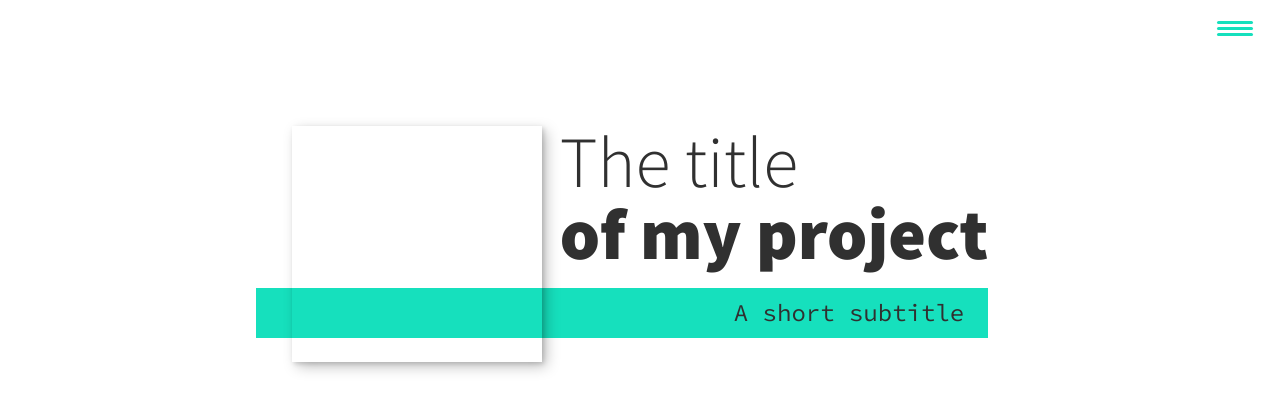
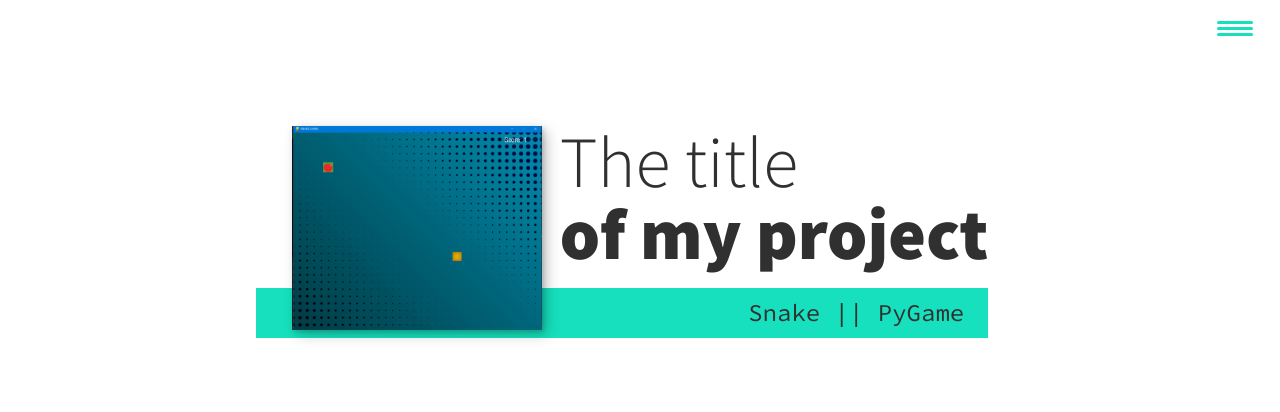
Before and after one commit to HridoyAlam/Portfoilio_html_css_javascripte, a plain HTML site: page portfolio-item.html in a window 1280 px wide. Shown: the top 412 px of the page. Drawn offline with nearby package versions, Linux system fonts and the light colour scheme.

Commit message:
Games project added

```diff
--- a/portfolio-item.html
+++ b/portfolio-item.html
@@ -36,13 +36,13 @@
             <h1 class="section__title section__title--intro">
                 The title <strong>of my project</strong>
             </h1>
-            <p class="section__subtitle section__subtitle--intro">A short subtitle</p>
-            <img src="img/portfolio-01.jpg" alt="" class="intro__img">
+            <p class="section__subtitle section__subtitle--intro">Snake || PyGame</p>
+            <img src="img/pygame.png" alt="" class="intro__img">
         </section>
 
         <div class="portfolio-item-individual">
             <p>Voluptatibus, soluta blanditiis! Incidunt ea unde itaque illo molestiae eligendi sint culpa nobis voluptas sapiente voluptate, magnam ipsum eius earum?</p>
-            <img src="img/portfolio-details.jpg" alt="">
+            <img src="img/img/pygame.png" alt="">
             <p>Lorem, ipsum dolor sit amet consectetur adipisicing elit. Saepe et amet tenetur! Fugit sequi optio corrupti fugiat ducimus consequatur incidunt?</p>
             <p>Voluptatibus, soluta blanditiis! Incidunt ea unde itaque illo molestiae eligendi sint culpa nobis voluptas sapiente voluptate, magnam ipsum eius earum?</p>
         </div>
```
Also changed, not shown: img/pygame.png (added).
